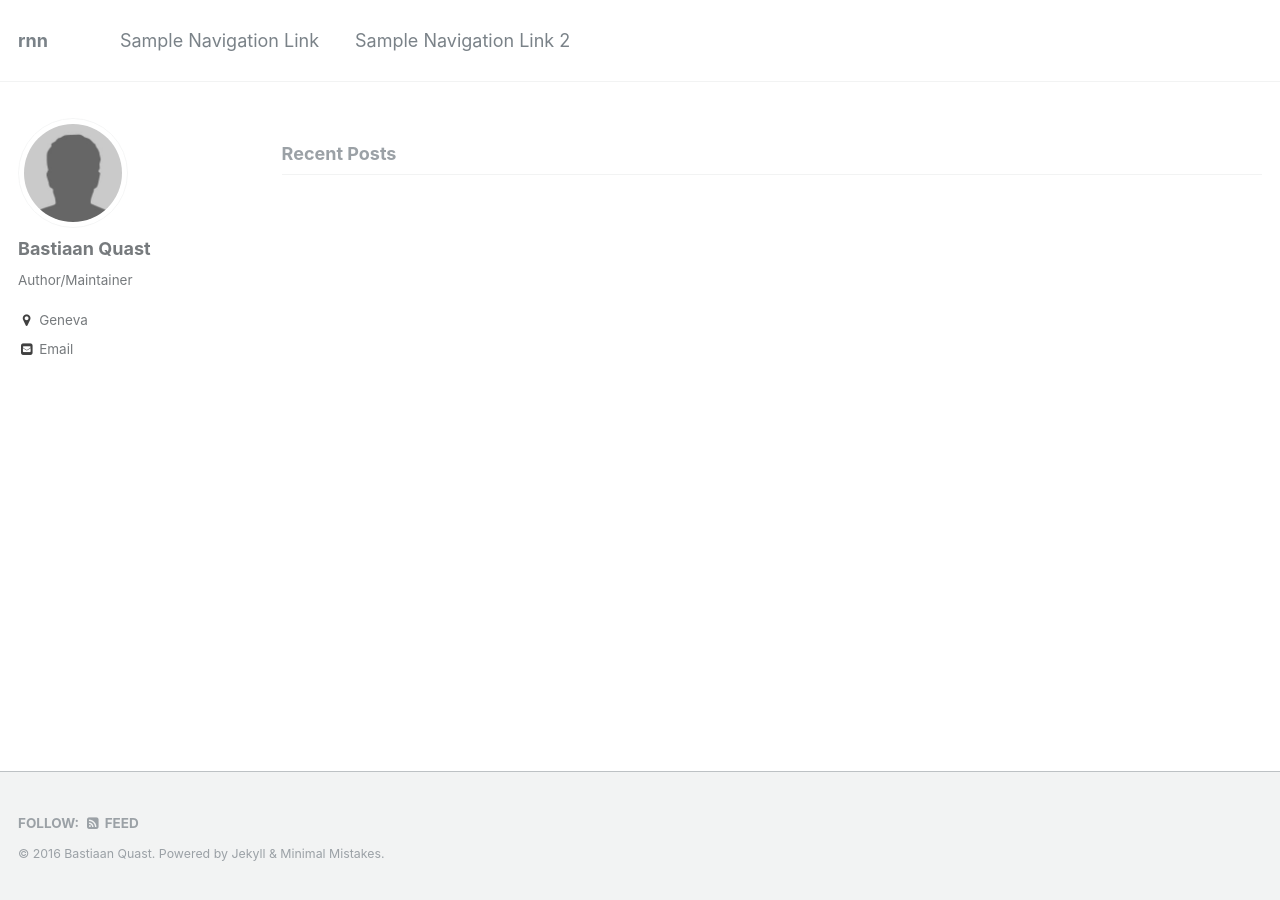
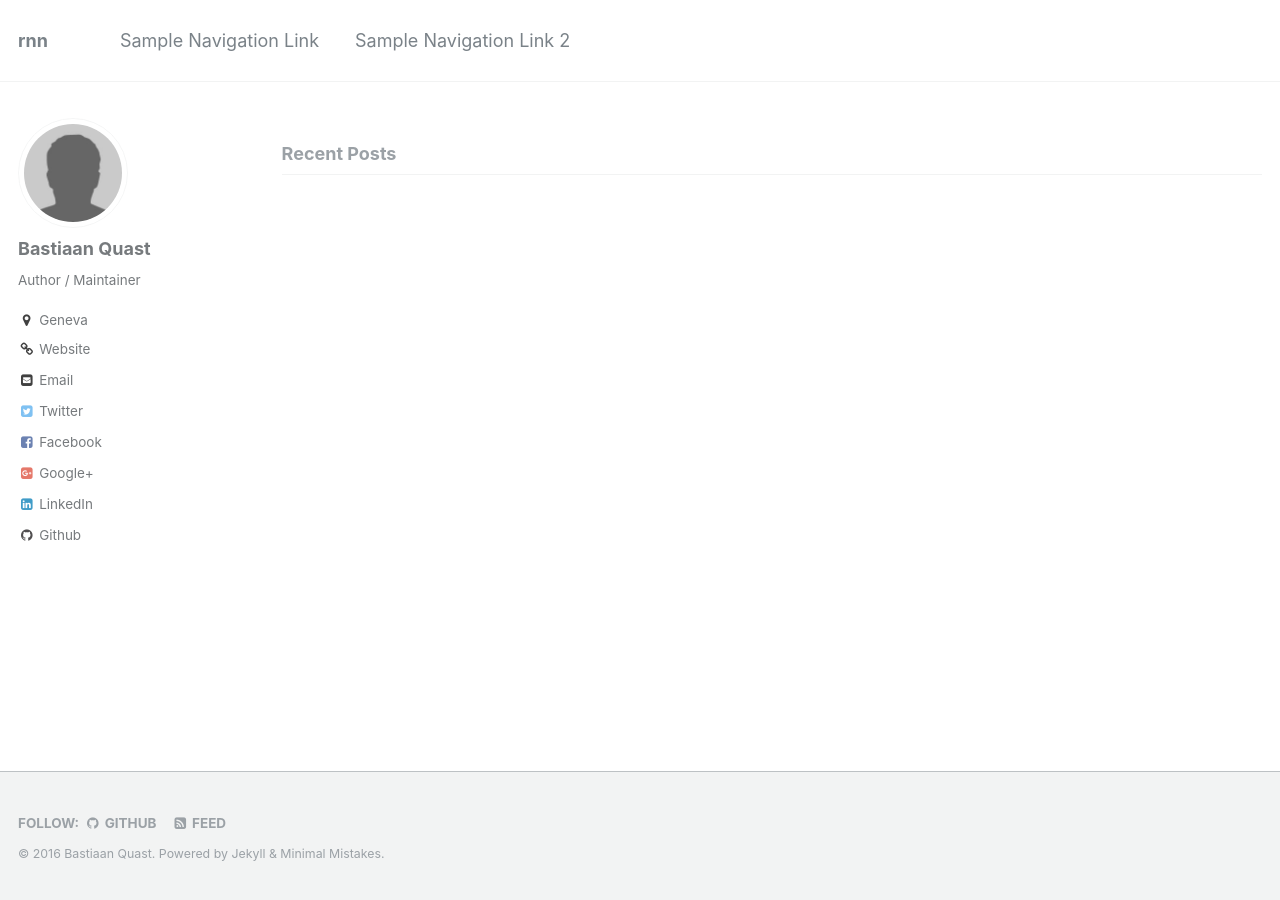
Before and after one commit to bquast/rnn, a Jekyll site: the page built from index.html, in a window 1280 px wide. Built offline with Jekyll 4.4.1, drawn with Linux system fonts in a browser that asks for light colours; the list of posts is cut into pages by our own code; some of the changed lines change nothing that is shown.

Commit message:
add some profiles

```diff
--- a/_config.yml
+++ b/_config.yml
@@ -79,28 +79,28 @@ analytics:
 author:
   name             : "Bastiaan Quast"
   avatar           : "bio-photo.jpg"
-  bio              : "Author/Maintainer"
+  bio              : "Author / Maintainer"
   location         : "Geneva"
   email            : "bquast@gmail.com"
-  uri              :
+  uri              : http://qua.st/
   bitbucket        :
   codepen          :
   dribbble         :
   flickr           :
-  facebook         :
+  facebook         : "baquast"
   foursquare       :
-  github           :
-  google_plus      :
+  github           : "bquast"
+  google_plus      : "BastiaanQuast"
   keybase          :
   instagram        :
   lastfm           :
-  linkedin         :
+  linkedin         : "baquast"
   pinterest        :
   soundcloud       :
   stackoverflow    : # http://stackoverflow.com/users/123456/username
   steam            :
   tumblr           :
-  twitter          :
+  twitter          : "baquast"
   vine             :
   weibo            :
   xing             :
```
